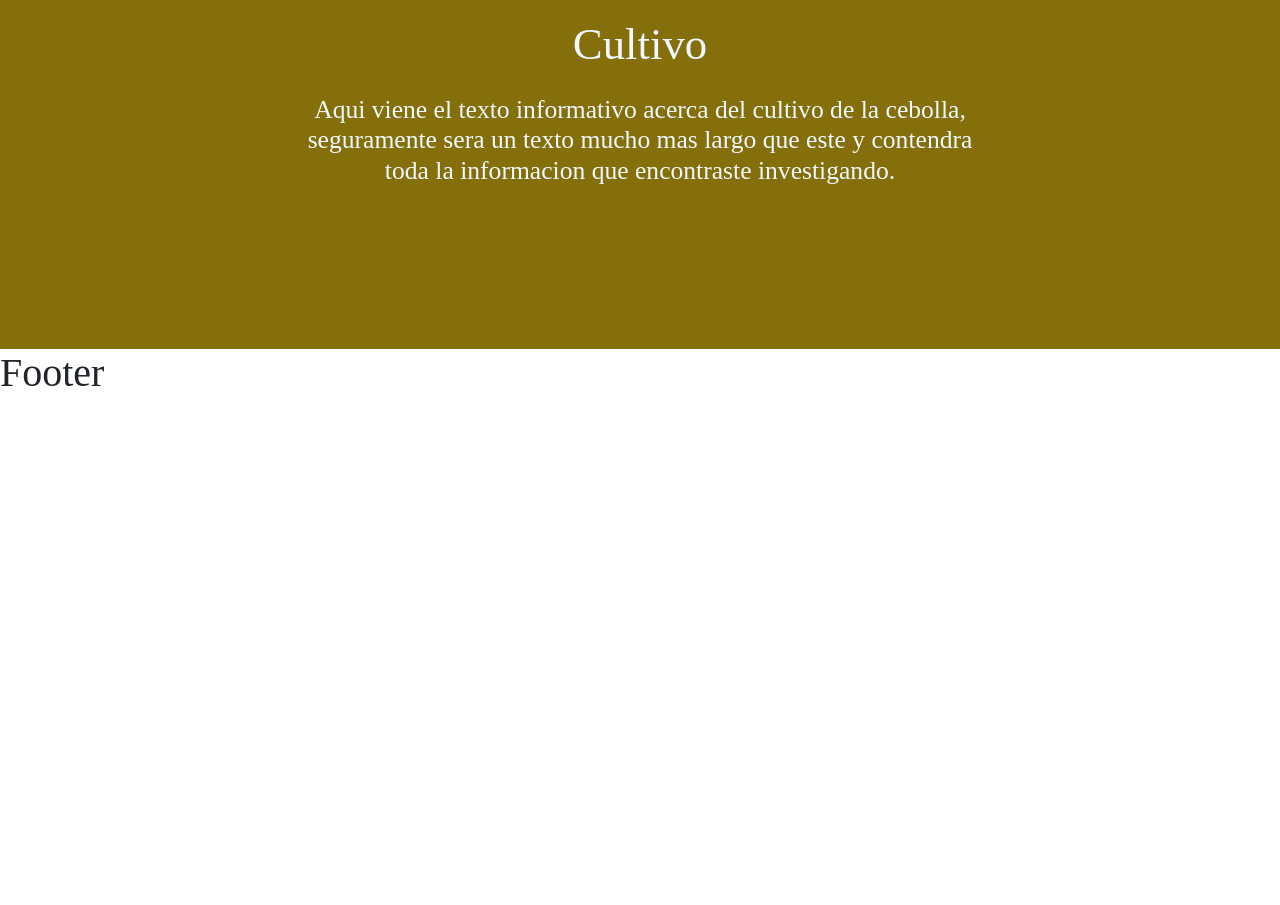
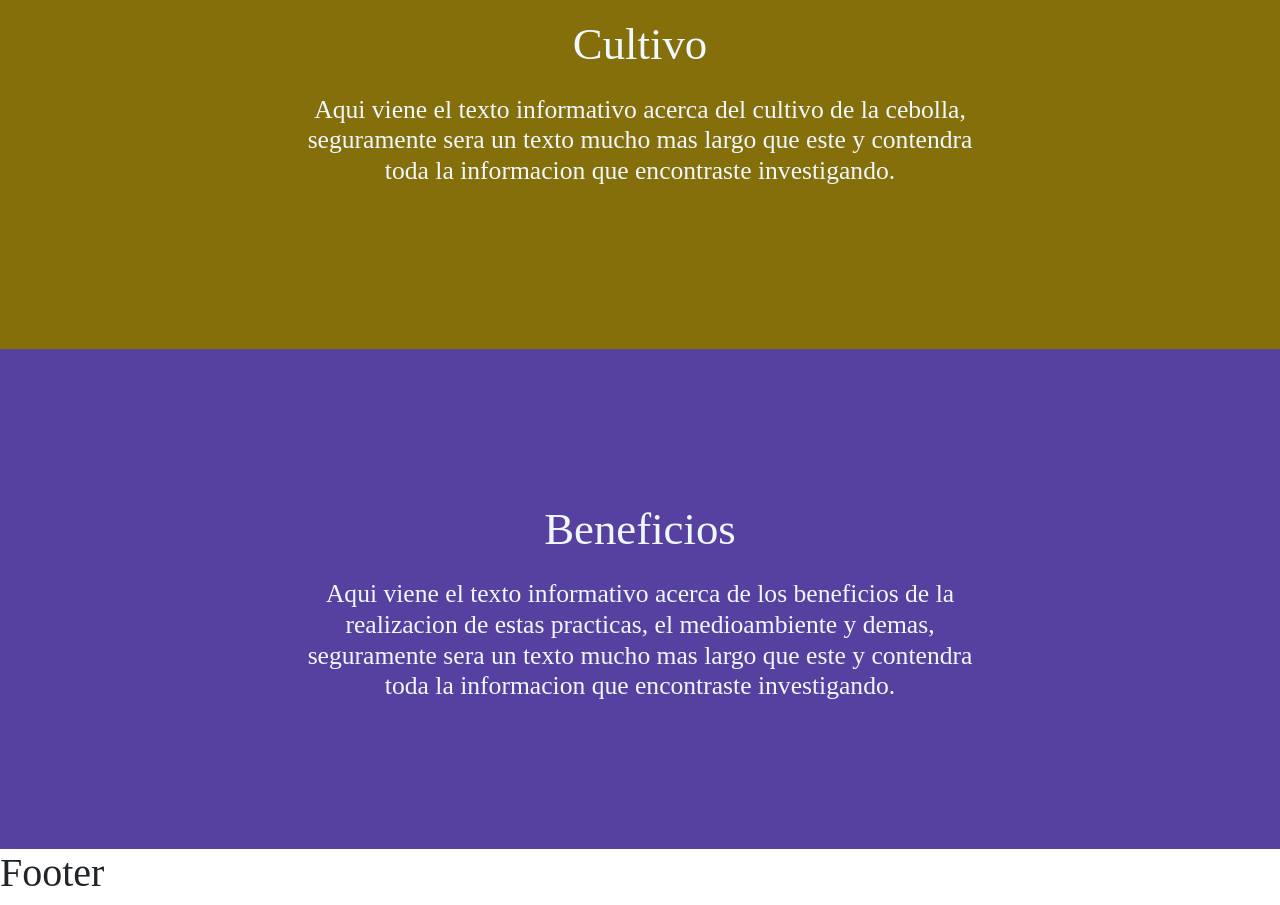
Before and after one commit to Supermacaco86/Olivia-Onion, a plain HTML site: page index.html in a window 1280 px wide. Shown: the part 1952-2857 px from the top of the page. Before the commit the page ends 2357 px from the top, so only its background shows below. Drawn offline with nearby package versions, Linux system fonts and the light colour scheme; a web font is replaced by a local one.

Commit message:
Seccion beneficios

```diff
--- a/index.html
+++ b/index.html
@@ -109,6 +109,13 @@
         </section>
 
         <!-- Seccion Beneficios -->
+        <section class="beneficios seccion-oscura2">
+            <div class="contenedor">
+                <h1 class="seccion-titulo">Beneficios</h1>
+                <h3 class="seccion-texto">Aqui viene el texto informativo acerca de los beneficios de la realizacion de estas practicas, el medioambiente y demas, seguramente sera un texto mucho mas largo que este y contendra toda la informacion que encontraste investigando.</h3>
+            </div>
+        </section>
+
         <h1>Footer</h1>
         <script src="https://cdn.jsdelivr.net/npm/bootstrap@5.3.0-alpha3/dist/js/bootstrap.bundle.min.js" integrity="sha384-ENjdO4Dr2bkBIFxQpeoTz1HIcje39Wm4jDKdf19U8gI4ddQ3GYNS7NTKfAdVQSZe" crossorigin="anonymous"></script>
     </body>
--- a/style.css
+++ b/style.css
@@ -43,6 +43,11 @@ h3 {
 .seccion-oscura1 {
     color: aliceblue;
     background-color: #856f0b;
+}
+
+.seccion-oscura2 {
+    color: aliceblue;
+    background-color: #5741a0;
 }
 
 .seccion-clara {
@@ -135,6 +140,18 @@ h3 {
     text-align: center;
 }
 
+/* seccion beneficios */
+
+.beneficios {
+    height: 500px;
+    padding: 20px;
+}
+
+.beneficios .contenedor {
+    max-width: 700px;
+    text-align: center;
+}
+
 
 /* Adaptable (Responsivo) */
 
```
